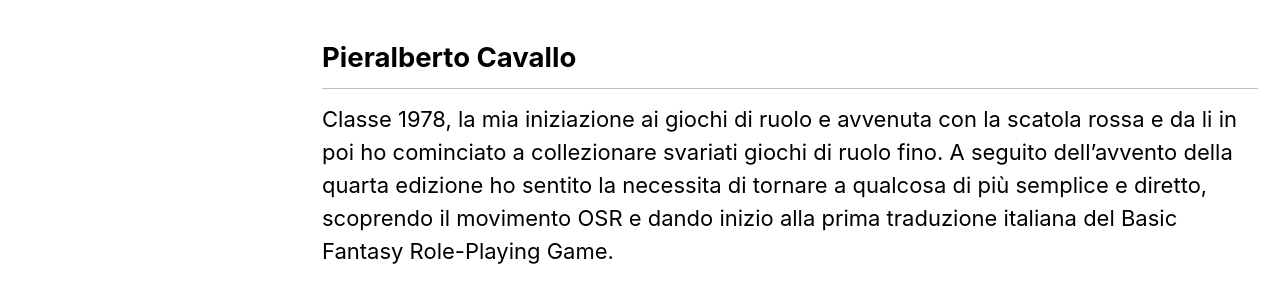
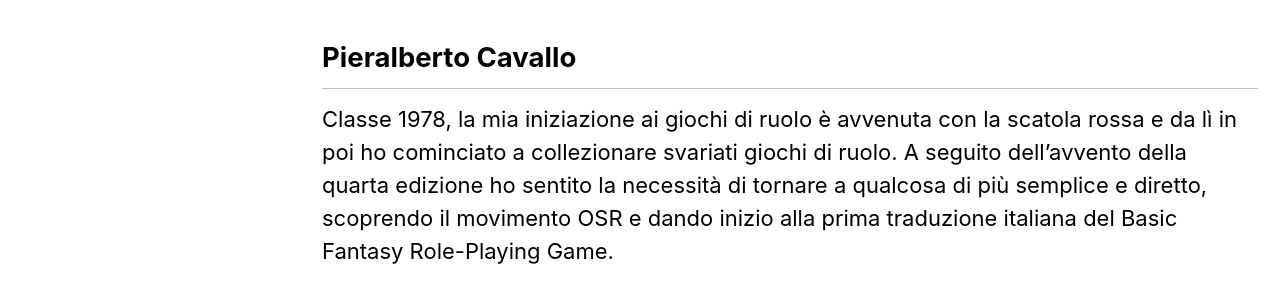
Before and after one commit to Italian-Translation-Alliance/italian-translation-alliance.github.io, a Jekyll site: the page built from pages/team.md, in a window 1280 px wide. Shown: the part 458-758 px from the top of the page. Built offline with Jekyll 4.4.1, drawn with Linux system fonts in a browser that asks for light colours; cached includes are drawn as plain includes; comment, search, counter and statistics services are not loaded.

Commit message:
Update team.md

```diff
--- a/pages/team.md
+++ b/pages/team.md
@@ -10,7 +10,7 @@
 [https://linktr.ee/zeruhur](https://linktr.ee/zeruhur)
 
 ## Pieralberto Cavallo
-Classe 1978, la mia iniziazione ai giochi di ruolo e avvenuta con la scatola rossa e da li in poi ho cominciato a collezionare svariati giochi di ruolo fino. A seguito dell'avvento della quarta edizione ho sentito la necessita di tornare a qualcosa di più semplice e diretto, scoprendo il movimento OSR e dando inizio alla prima traduzione italiana del Basic Fantasy Role-Playing Game.
+Classe 1978, la mia iniziazione ai giochi di ruolo è avvenuta con la scatola rossa e da lì in poi ho cominciato a collezionare svariati giochi di ruolo. A seguito dell'avvento della quarta edizione ho sentito la necessità di tornare a qualcosa di più semplice e diretto, scoprendo il movimento OSR e dando inizio alla prima traduzione italiana del Basic Fantasy Role-Playing Game.
 
 Lettore accanito di fantasy e fantascienza, porto avanti con passione i progetti di traduzione del'Italian Translation Alliance sperando possano contribuire alla creazione di una comunità unita, serena e inclusiva.
 
```
